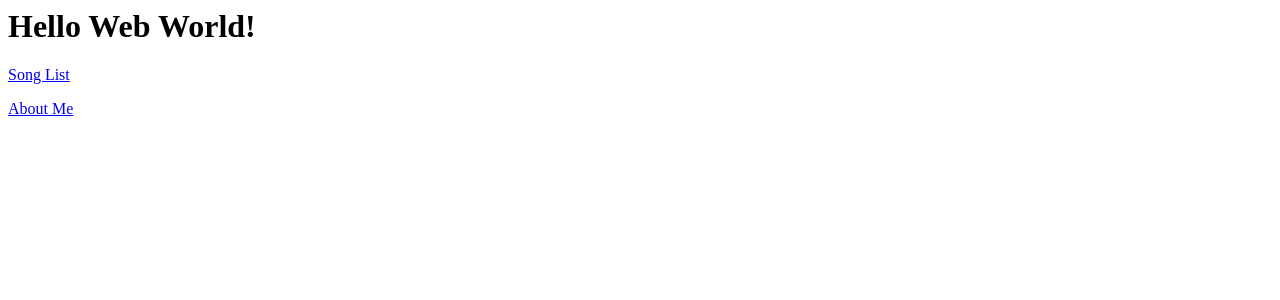
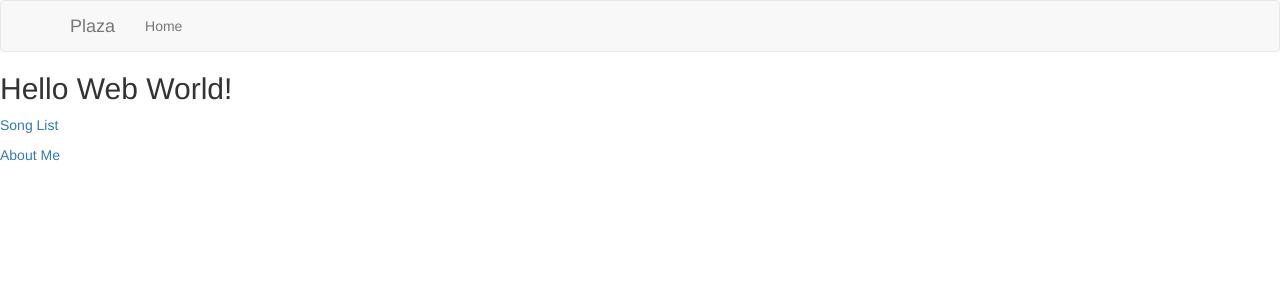
Before and after one commit to csulva/Ragtime, a Flask app: page / in a window 1280 px wide. Shown: the top 300 px of the page. Run offline with Flask 2, Linux system fonts and the light colour scheme; some libraries are stand-ins or nearby versions.

Commit message:
new edits to the flask project

```diff
--- a/flask-project/files-for-flask-project/app.py
+++ b/flask-project/files-for-flask-project/app.py
@@ -1,7 +1,9 @@
 from flask import Flask
 from flask import render_template
+from flask_bootstrap import Bootstrap
 
 app = Flask(__name__)
+bootstrap = Bootstrap(app)
 
 @app.route('/')
 def index():
--- a/flask-project/files-for-flask-project/templates/base.html
+++ b/flask-project/files-for-flask-project/templates/base.html
@@ -1,13 +1,30 @@
-<html>
-<head>
-    {% block head %}
-    <title>{% block title %}{% endblock %} My App</title>
-    {% endblock %}
-</head>
-<body>
-{% block body %}
+{% extends "bootstrap/base.html" %}
+{% block title %}{{super()}}Ragtime -{% endblock %}
+
+{% block navbar %}
+<div class="navbar navbar-default" role="navigation">
+    <div class="container">
+        <div class="navbar-header">
+            <button type="button" class="navbar-toggle collapsed" data-toggle="collapse" data-target="#bs-example-navbar-collapse-1" aria-expanded="false">
+                <span class="sr-only">Toggle navigation</span>
+                <span class="icon-bar"></span>
+                <span class="icon-bar"></span>
+                <span class="icon-bar"></span>
+            </button>
+            <a class="navbar-brand" href="/">Plaza</a>
+        </div>
+        <div class="collapse navbar-collapse" id="bs-example-navbar-collapse-1">
+            <ul class="nav navbar-nav">
+                <li><a href="/">Home</a></li>
+            </ul>
+        </div>
+    </div>
+</div>
 {% endblock %}
 
-</body>
 
-</html>
+{% block content %}
+<div class="container">
+    {% block page_content %}{% endblock %}
+</div>
+{% endblock content %}
--- a/flask-project/files-for-flask-project/templates/index.html
+++ b/flask-project/files-for-flask-project/templates/index.html
@@ -1 +1,11 @@
-<h1>Hello Web World!</h1>
+{% extends "base.html" %}
+
+
+{% block navbar %}
+    {{super()}}
+{% endblock navbar%}
+
+
+{% block content %}
+    <h2>Hello Web World!</h2>
+{% endblock content %}
```
Also changed, not shown: flask-project/files-for-flask-project/templates/user.html (+23 -5 lines).
